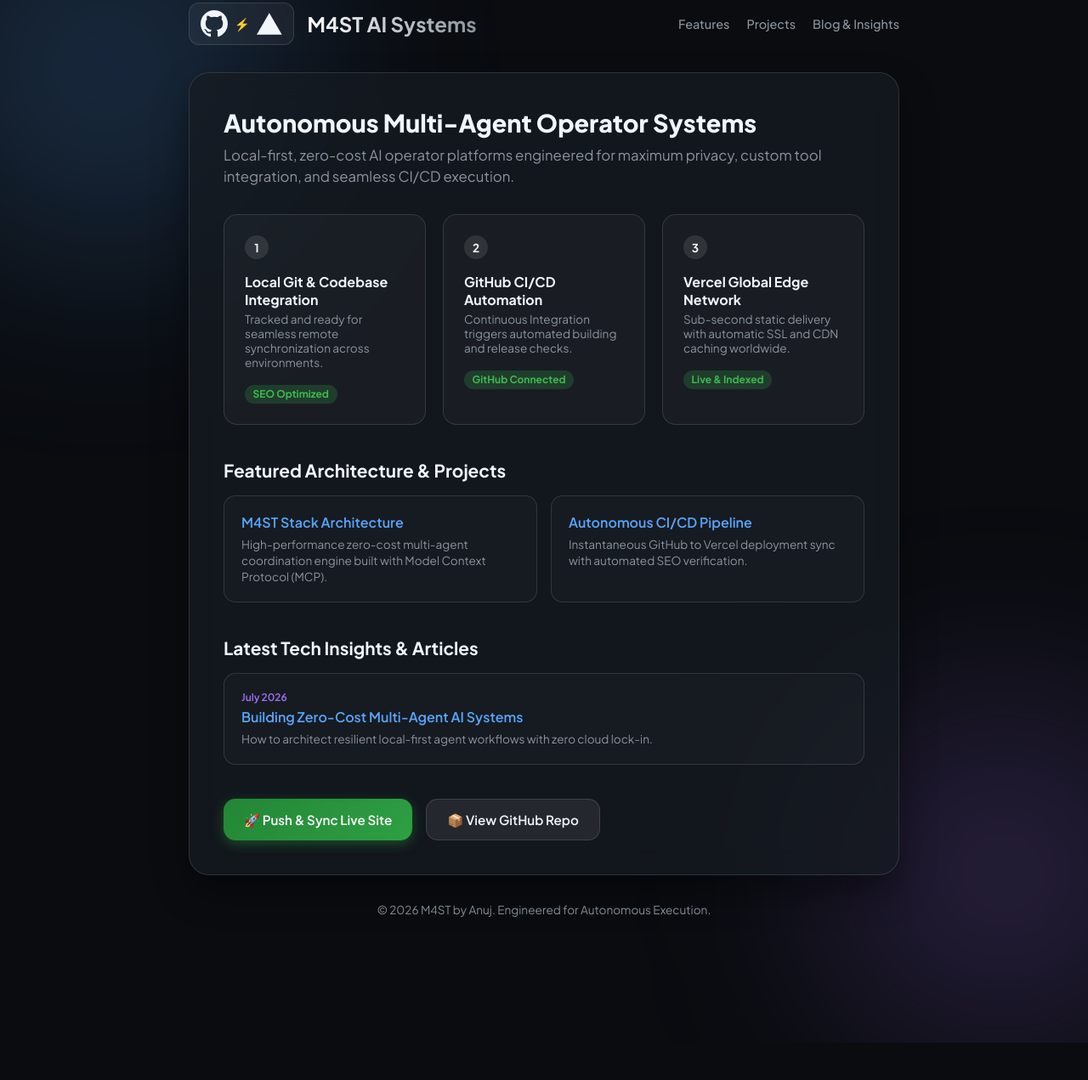
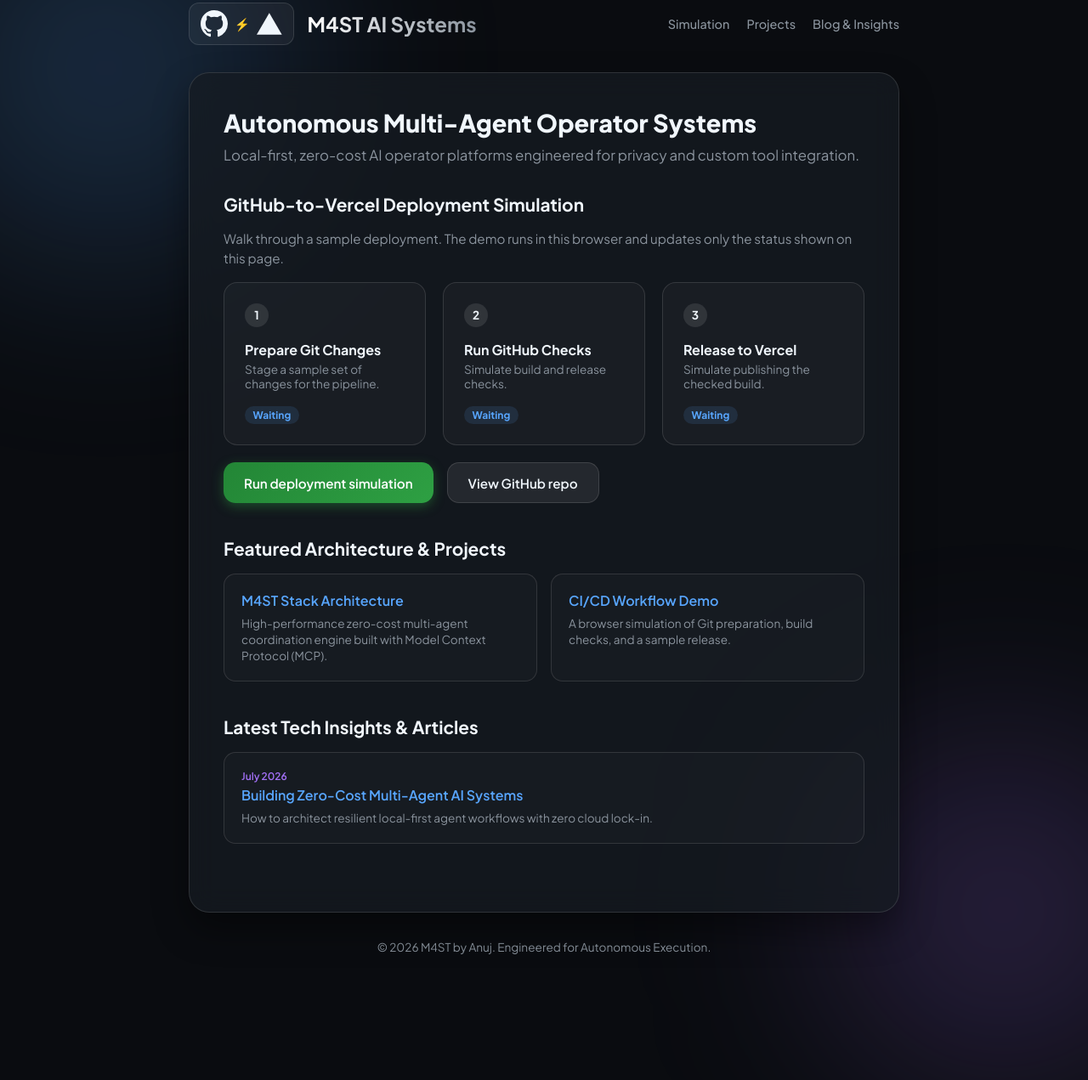
Before and after one commit to m4stanuj/smart-github-vercel-app, a website: page index.html in a window 1280 px wide. Shown: the part 45-1316 px from the top of the page at 85% size. Before the commit the page ends 1272 px from the top, so only its background shows below. Drawn offline with Linux system fonts and the light colour scheme.

Commit message:
clarify the deployment simulation

```diff
--- a/index.html
+++ b/index.html
@@ -62,7 +62,7 @@
                 <h1>M4ST AI Systems</h1>
             </div>
             <nav class="nav-links">
-                <a href="#features">Features</a>
+                <a href="#features">Simulation</a>
                 <a href="#projects">Projects</a>
                 <a href="#blog">Blog & Insights</a>
             </nav>
@@ -71,36 +71,51 @@
         <main class="main-card">
             <section class="hero-section">
                 <h2>Autonomous Multi-Agent Operator Systems</h2>
-                <p>Local-first, zero-cost AI operator platforms engineered for maximum privacy, custom tool integration, and seamless CI/CD execution.</p>
+                <p>Local-first, zero-cost AI operator platforms engineered for privacy and custom tool integration.</p>
             </section>
 
-            <section class="workflow-steps" id="features">
-                <article class="step-card active" id="step-1">
-                    <div class="step-number">1</div>
+            <section class="content-depth-section" id="features" aria-labelledby="simulation-heading">
+                <h2 id="simulation-heading">GitHub-to-Vercel Deployment Simulation</h2>
+                <p class="simulation-copy" id="simulation-description">Walk through a sample deployment. The demo runs in this browser and updates only the status shown on this page.</p>
+                <div class="workflow-steps">
+                    <article class="step-card">
+                        <div class="step-number" aria-hidden="true">1</div>
                         <div class="step-content">
-                        <h3>Local Git & Codebase Integration</h3>
-                        <p>Tracked and ready for seamless remote synchronization across environments.</p>
-                        <span class="status-indicator success">SEO Optimized</span>
+                            <h3>Prepare Git Changes</h3>
+                            <p>Stage a sample set of changes for the pipeline.</p>
+                            <span class="status-indicator">Waiting</span>
                         </div>
                     </article>
 
-                <article class="step-card active" id="step-2">
-                    <div class="step-number">2</div>
+                    <article class="step-card">
+                        <div class="step-number" aria-hidden="true">2</div>
                         <div class="step-content">
-                        <h3>GitHub CI/CD Automation</h3>
-                        <p>Continuous Integration triggers automated building and release checks.</p>
-                        <span class="status-indicator success">GitHub Connected</span>
+                            <h3>Run GitHub Checks</h3>
+                            <p>Simulate build and release checks.</p>
+                            <span class="status-indicator">Waiting</span>
                         </div>
                     </article>
 
-                <article class="step-card active" id="step-3">
-                    <div class="step-number">3</div>
+                    <article class="step-card">
+                        <div class="step-number" aria-hidden="true">3</div>
                         <div class="step-content">
-                        <h3>Vercel Global Edge Network</h3>
-                        <p>Sub-second static delivery with automatic SSL and CDN caching worldwide.</p>
-                        <span class="status-indicator success">Live & Indexed</span>
+                            <h3>Release to Vercel</h3>
+                            <p>Simulate publishing the checked build.</p>
+                            <span class="status-indicator">Waiting</span>
                         </div>
                     </article>
+                </div>
+
+                <div class="actions-panel">
+                    <button class="btn btn-primary" id="btn-deploy" type="button" aria-describedby="simulation-description" disabled>
+                        Run deployment simulation
+                    </button>
+                    <a href="https://github.com/m4stanuj/smart-github-vercel-app" target="_blank" rel="noopener" class="btn btn-secondary">
+                        View GitHub repo
+                    </a>
+                </div>
+                <p class="simulation-result" id="simulation-result" role="status"></p>
+                <noscript><p class="simulation-copy">Enable JavaScript to run the deployment simulation.</p></noscript>
             </section>
 
             <section class="content-depth-section" id="projects">
@@ -111,8 +126,8 @@
                         <p>High-performance zero-cost multi-agent coordination engine built with Model Context Protocol (MCP).</p>
                     </article>
                     <article class="project-card">
-                        <h3>Autonomous CI/CD Pipeline</h3>
-                        <p>Instantaneous GitHub to Vercel deployment sync with automated SEO verification.</p>
+                        <h3>CI/CD Workflow Demo</h3>
+                        <p>A browser simulation of Git preparation, build checks, and a sample release.</p>
                     </article>
                 </div>
             </section>
@@ -127,15 +142,6 @@
                     </article>
                 </div>
             </section>
-
-            <div class="actions-panel">
-                <button class="btn btn-primary" id="btn-deploy" onclick="triggerDeployAnimation()">
-                    <span>🚀 Push & Sync Live Site</span>
-                </button>
-                <a href="https://github.com/m4stanuj/smart-github-vercel-app" target="_blank" class="btn btn-secondary">
-                    <span>📦 View GitHub Repo</span>
-                </a>
-            </div>
         </main>
 
         <footer class="footer">
--- a/script.js
+++ b/script.js
@@ -1,25 +1,28 @@
-function triggerDeployAnimation() {
-    const step2 = document.getElementById('step-2');
-    const step3 = document.getElementById('step-3');
-    const btn = document.getElementById('btn-deploy');
+const simulationButton = document.getElementById('btn-deploy');
+const simulationResult = document.getElementById('simulation-result');
+const stepStatuses = document.querySelectorAll('#features .status-indicator');
 
-    btn.innerHTML = '⏳ Syncing Git & Vercel...';
-    btn.disabled = true;
+simulationButton.addEventListener('click', async () => {
+    if (simulationButton.getAttribute('aria-disabled') === 'true') {
+        return;
+    }
 
-    setTimeout(() => {
-        const ind2 = step2.querySelector('.status-indicator');
-        ind2.textContent = 'Synced';
-        ind2.className = 'status-indicator success';
-        step2.classList.add('active');
-    }, 1200);
+    simulationButton.setAttribute('aria-disabled', 'true');
+    simulationResult.textContent = 'Deployment simulation running.';
+    for (const status of stepStatuses) {
+        status.textContent = 'Waiting';
+        status.classList.remove('success');
+    }
 
-    setTimeout(() => {
-        const ind3 = step3.querySelector('.status-indicator');
-        ind3.textContent = 'Live Deployed';
-        ind3.className = 'status-indicator success';
-        step3.classList.add('active');
+    for (const status of stepStatuses) {
+        status.textContent = 'Simulating';
+        await new Promise((resolve) => setTimeout(resolve, 800));
+        status.textContent = 'Simulation complete';
+        status.classList.add('success');
+    }
 
-        btn.innerHTML = '✅ Deployed Successfully!';
-        btn.style.background = 'linear-gradient(135deg, #1f6beb, #388bfd)';
-    }, 2500);
-}
+    simulationResult.textContent = 'Simulation complete. All three demo steps finished.';
+    simulationButton.removeAttribute('aria-disabled');
+});
+
+simulationButton.disabled = false;
--- a/styles.css
+++ b/styles.css
@@ -137,9 +137,9 @@ body {
 
 .workflow-steps {
     display: grid;
-    grid-template-columns: repeat(auto-fit, minmax(220px, 1fr));
+    grid-template-columns: repeat(auto-fit, minmax(min(100%, 220px), 1fr));
     gap: 1.25rem;
-    margin-bottom: 2.5rem;
+    margin-bottom: 1.25rem;
 }
 
 .step-card {
@@ -187,6 +187,8 @@ body {
     font-weight: 700;
     padding: 0.2rem 0.6rem;
     border-radius: 12px;
+    background: rgba(88, 166, 255, 0.12);
+    color: var(--accent-blue);
 }
 
 .status-indicator.success {
@@ -245,6 +247,20 @@ body {
     flex-wrap: wrap;
 }
 
+.simulation-copy, .simulation-result {
+    color: var(--text-secondary);
+    font-size: 0.95rem;
+    line-height: 1.5;
+}
+
+.simulation-copy {
+    margin-bottom: 1rem;
+}
+
+.simulation-result {
+    margin-top: 0.75rem;
+}
+
 .btn {
     padding: 0.85rem 1.5rem;
     border-radius: 14px;
@@ -270,6 +286,18 @@ body {
     box-shadow: 0 6px 20px rgba(46, 160, 67, 0.6);
 }
 
+.btn-primary:disabled, .btn-primary[aria-disabled="true"] {
+    background: #374151;
+    box-shadow: none;
+    cursor: default;
+    transform: none;
+}
+
+.btn:focus-visible {
+    outline: 2px solid var(--accent-blue);
+    outline-offset: 3px;
+}
+
 .btn-secondary {
     background: rgba(255, 255, 255, 0.08);
     color: var(--text-primary);
```
Lines whose indentation alone changed are shown as unchanged.
